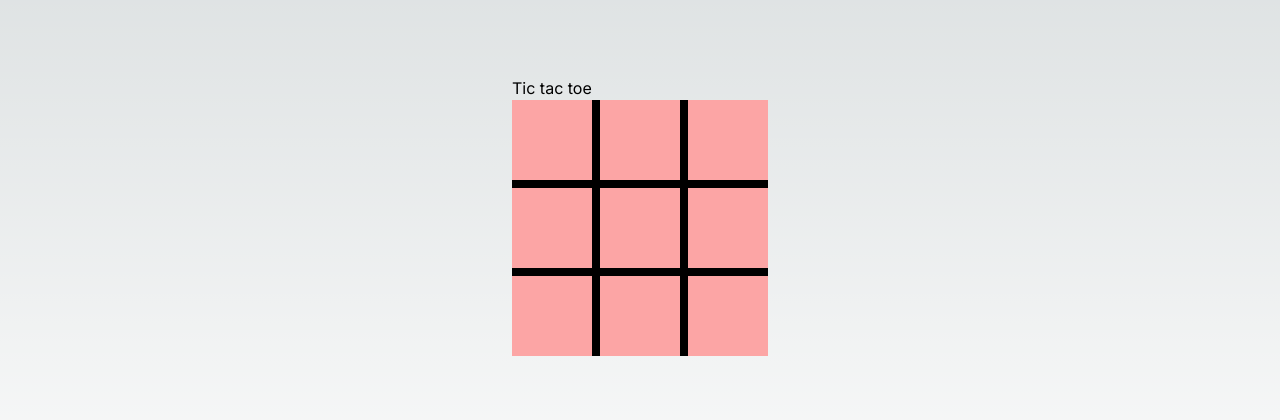
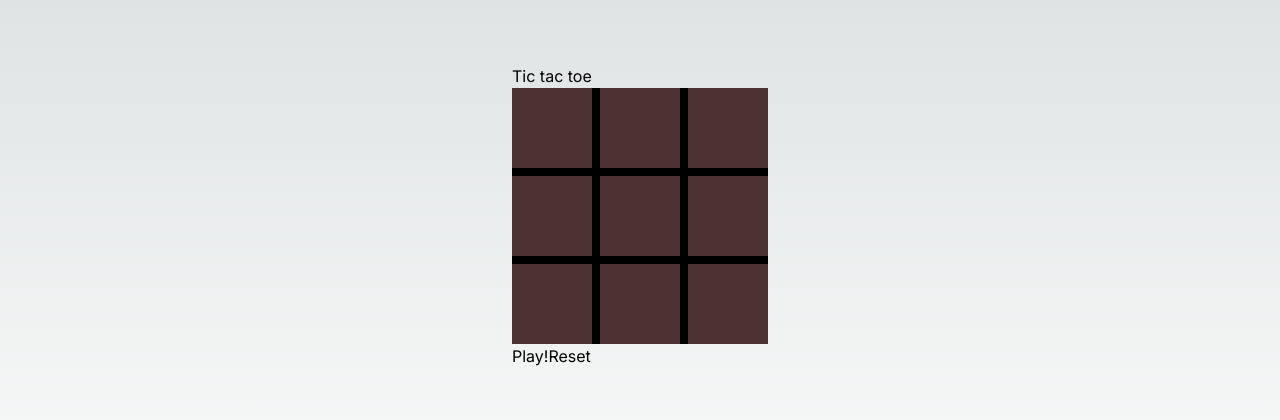
Before and after one commit to ulysses-ck/tateti-react-next, a Next.js app: page / in a window 1280 px wide. Shown: the part 184-604 px from the top of the page. Built offline with nearby package versions, Linux system fonts and the light colour scheme.

Commit message:
feat(game): add play and reset buttons.

```diff
--- a/src/components/Board/index.tsx
+++ b/src/components/Board/index.tsx
@@ -6,11 +6,13 @@ export default function Board({
 	player,
 	setBoard,
 	setPlayer,
+	isPlaying,
 }: {
 	board: string[][];
 	player: string;
 	setBoard: (board: string[][]) => void;
 	setPlayer: (player: string) => void;
+	isPlaying: boolean;
 }) {
 	return (
 		<div className="grid grid-cols-3 grid-row-3 gap-2 bg-black w-fit h-fit">
@@ -18,6 +20,7 @@ export default function Board({
 				return row.map((cell, cellIndex) => {
 					return (
 						<Cell
+							isPlaying={isPlaying}
 							key={`${rowIndex}${cellIndex}`}
 							board={board}
 							rowIndex={rowIndex}
--- a/src/components/Cell/index.tsx
+++ b/src/components/Cell/index.tsx
@@ -7,6 +7,7 @@ export default function Cell({
 	player,
 	setPlayer,
 	setBoard,
+	isPlaying,
 }: {
 	board: string[][];
 	rowIndex: number;
@@ -15,6 +16,7 @@ export default function Cell({
 	player: string;
 	setPlayer: (player: string) => void;
 	setBoard: (board: string[][]) => void;
+	isPlaying: boolean;
 }) {
 	const handleClickCell = (rowIndex: number, cellIndex: number) => {
 		const newBoard = board.map((row, r) => {
@@ -36,12 +38,13 @@ export default function Cell({
 	};
 
 	return (
-		<div
-			className="w-[80px] h-[80px] bg-red-300 text-black text-4xl flex justify-center items-center cursor-pointer"
+		<button
+			className="w-[80px] h-[80px] bg-red-300 text-black text-4xl flex justify-center items-center cursor-pointer focus:outline-none focus:border-none border-none disabled:opacity-30"
 			key={`${rowIndex}${cellIndex}`}
 			onClick={() => handleClickCell(rowIndex, cellIndex)}
+			disabled={!isPlaying}
 		>
 			{cell}
-		</div>
+		</button>
 	);
 }
--- a/src/components/Game/index.tsx
+++ b/src/components/Game/index.tsx
@@ -12,6 +12,9 @@ export default function Game() {
 		["", "", ""],
 		["", "", ""],
 	]);
+
+	// state to handle play of the game
+	const [isPlaying, setIsPlaying] = useState(false);
 
 	// player is either "X" or "O"
 	const [player, setPlayer] = useState("X");
@@ -91,6 +94,18 @@ export default function Game() {
 		checkGameOver(board, player);
 	}, [board, player]);
 
+	const handleClickPlay = () => {
+		setIsPlaying(true);
+	};
+
+	const handleClickReset = () => {
+		setBoard([
+			["", "", ""],
+			["", "", ""],
+			["", "", ""],
+		]);
+		setIsPlaying(false);
+	};
 	return (
 		<section>
 			<h1>Tic tac toe</h1>
@@ -99,7 +114,12 @@ export default function Game() {
 				player={player}
 				setBoard={setBoard}
 				setPlayer={setPlayer}
+				isPlaying={isPlaying}
 			/>
+			<div>
+				<button onClick={handleClickPlay}>Play!</button>
+				<button onClick={handleClickReset}>Reset</button>
+			</div>
 		</section>
 	);
 }
```
